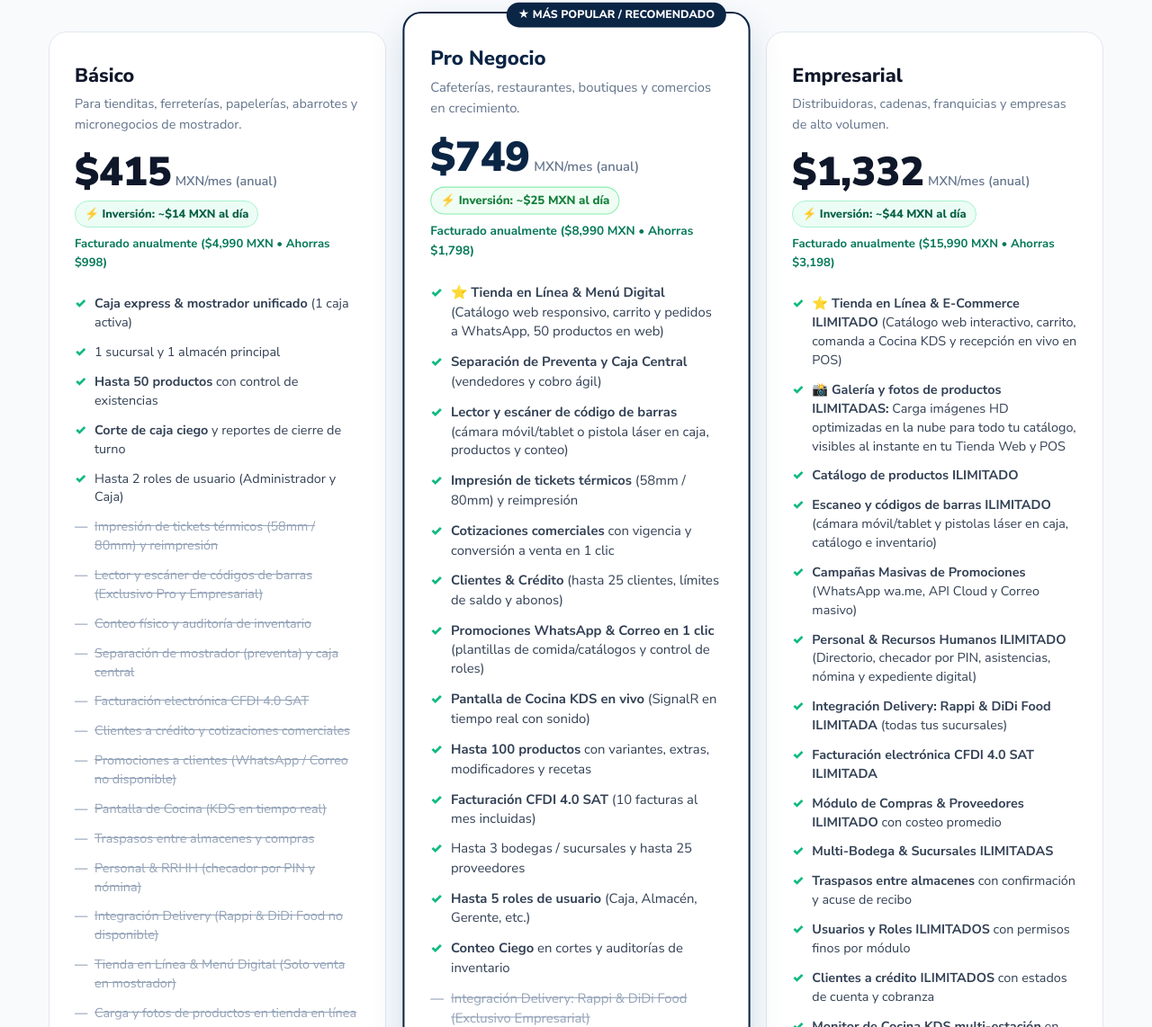
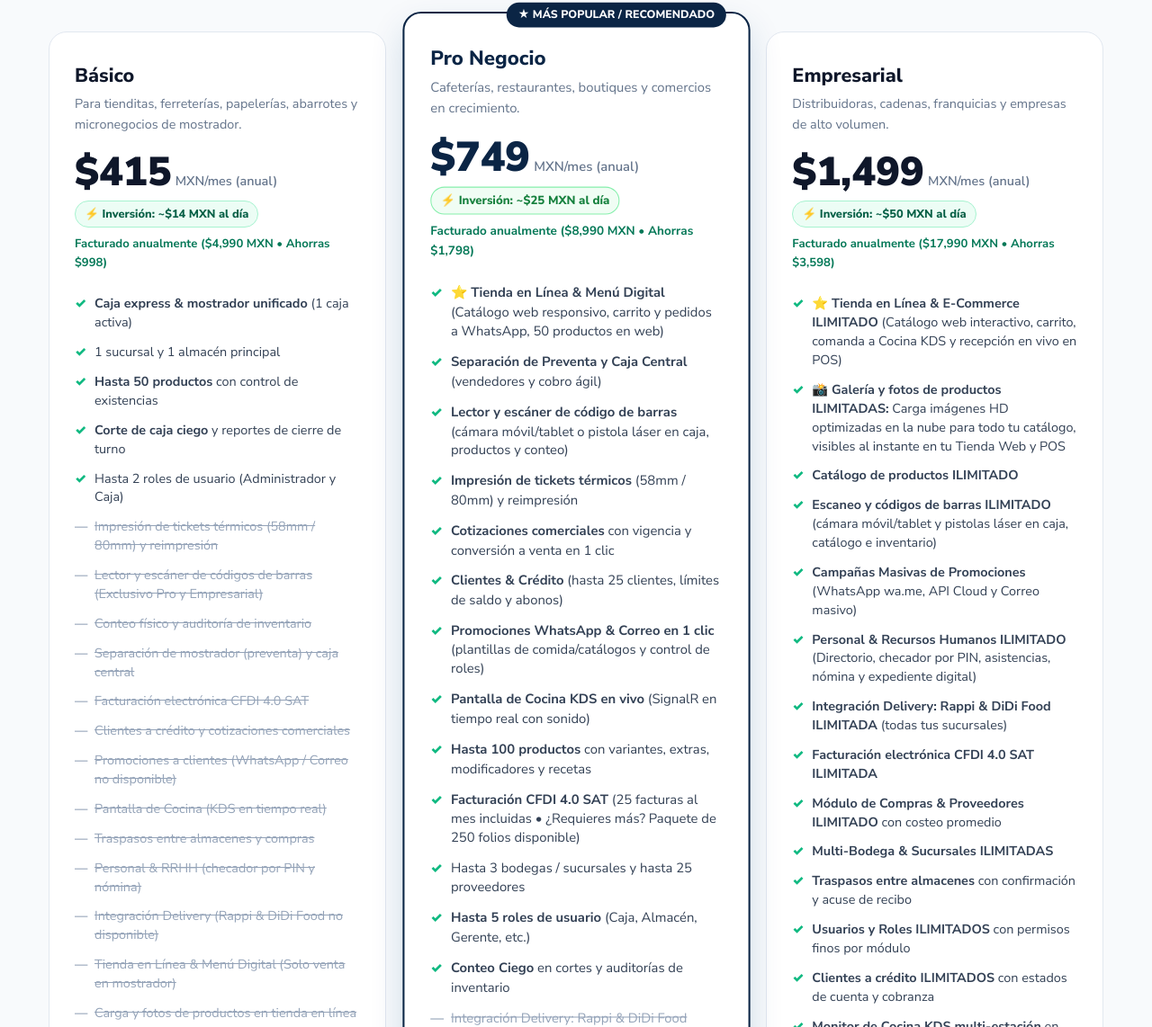
Before and after one commit to J3susAlf/puntogo-landing, a website: page index.html in a window 1280 px wide. Shown: the part 5651-6793 px from the top of the page at 90% size. Drawn offline with Linux system fonts and the light colour scheme.

Commit message:
AJUSTES Y MEJORAS PARA LA FACTURACION

```diff
--- a/index.html
+++ b/index.html
@@ -570,7 +570,7 @@
                       <small>Límite Facturas: <strong style="color:#d97706;">Ilimitadas</strong></small>
                       <div class="mini-tiers-pills">
                         <span>0</span>
-                        <span>10</span>
+                        <span>25</span>
                         <span class="active-tier orange">∞ (Emp)</span>
                       </div>
                     </div>
@@ -2277,7 +2277,7 @@
               control de roles)</li>
             <li class="check"><strong>Pantalla de Cocina KDS en vivo</strong> (SignalR en tiempo real con sonido)</li>
             <li class="check"><strong>Hasta 100 productos</strong> con variantes, extras, modificadores y recetas</li>
-            <li class="check"><strong>Facturación CFDI 4.0 SAT</strong> (10 facturas al mes incluidas)</li>
+            <li class="check"><strong>Facturación CFDI 4.0 SAT</strong> (25 facturas al mes incluidas • ¿Requieres más? Paquete de 250 folios disponible)</li>
             <li class="check">Hasta 3 bodegas / sucursales y hasta 25 proveedores</li>
             <li class="check"><strong>Hasta 5 roles de usuario</strong> (Caja, Almacén, Gerente, etc.)</li>
             <li class="check"><strong>Conteo Ciego</strong> en cortes y auditorías de inventario</li>
@@ -2298,11 +2298,11 @@
           <p class="pricing-desc">Distribuidoras, cadenas, franquicias y empresas de alto volumen.</p>
 
           <div class="pricing-price-wrap">
-            <span id="price-empresarial" class="pricing-amount">$1,332</span>
+            <span id="price-empresarial" class="pricing-amount">$1,499</span>
             <span class="pricing-period">MXN/mes (anual)</span>
-            <div><span id="daily-empresarial" class="pricing-daily-badge">⚡ Inversión: ~$44 MXN al día</span></div>
-            <div id="subtext-empresarial" class="pricing-billed-annual">Facturado anualmente ($15,990 MXN • Ahorras
-              $3,198)</div>
+            <div><span id="daily-empresarial" class="pricing-daily-badge">⚡ Inversión: ~$50 MXN al día</span></div>
+            <div id="subtext-empresarial" class="pricing-billed-annual">Facturado anualmente ($17,990 MXN • Ahorras
+              $3,598)</div>
           </div>
 
           <ul class="pricing-list">
@@ -2490,7 +2490,7 @@
               </label>
               <label class="trial-pill-option">
                 <input type="radio" name="trialPlanRadio" value="EMPRESARIAL">
-                <span class="pill-box">Empresarial ($1,332/m)</span>
+                <span class="pill-box">Empresarial ($1,499/m)</span>
               </label>
             </div>
           </div>
--- a/js/main.js
+++ b/js/main.js
@@ -756,12 +756,12 @@ const PRICING_DATA = {
     dailyAnnual: 25,
   },
   empresarial: {
-    monthly: 1599,
-    annual: 15990,
-    annualMonthEquivalent: 1332,
-    savingsAnnual: 3198,
-    dailyMonthly: 53,
-    dailyAnnual: 44,
+    monthly: 1799,
+    annual: 17990,
+    annualMonthEquivalent: 1499,
+    savingsAnnual: 3598,
+    dailyMonthly: 60,
+    dailyAnnual: 50,
   },
 };
 
```
